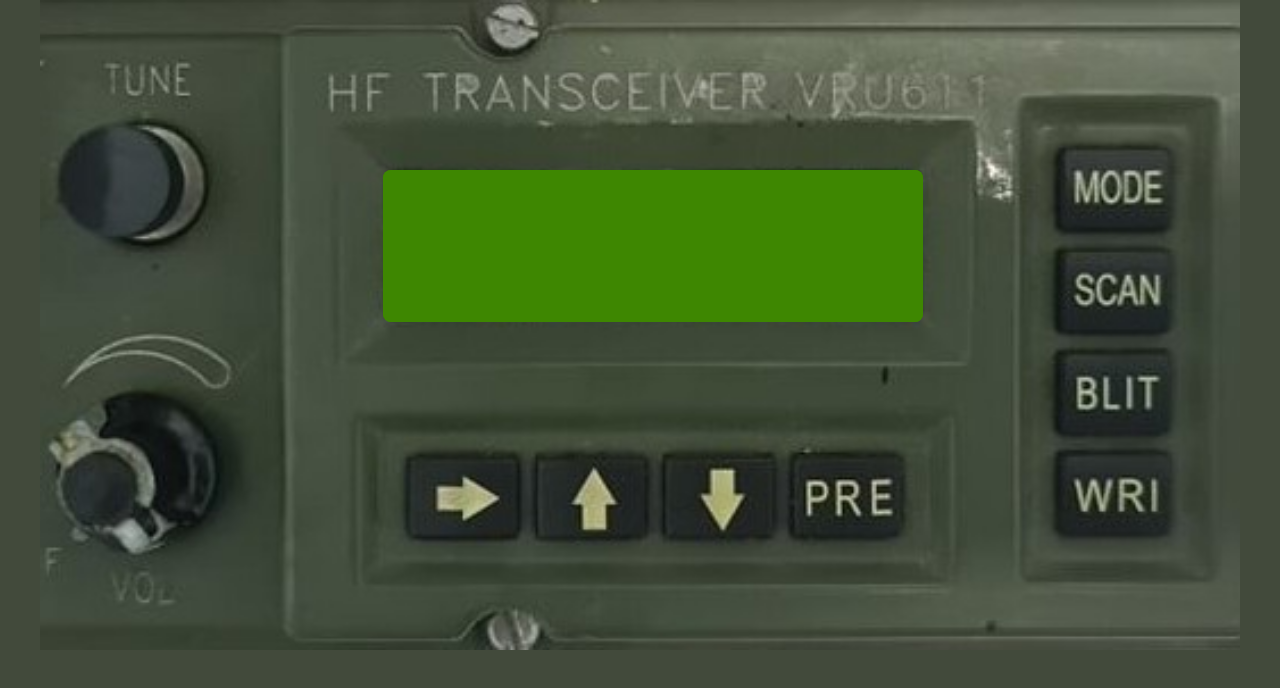
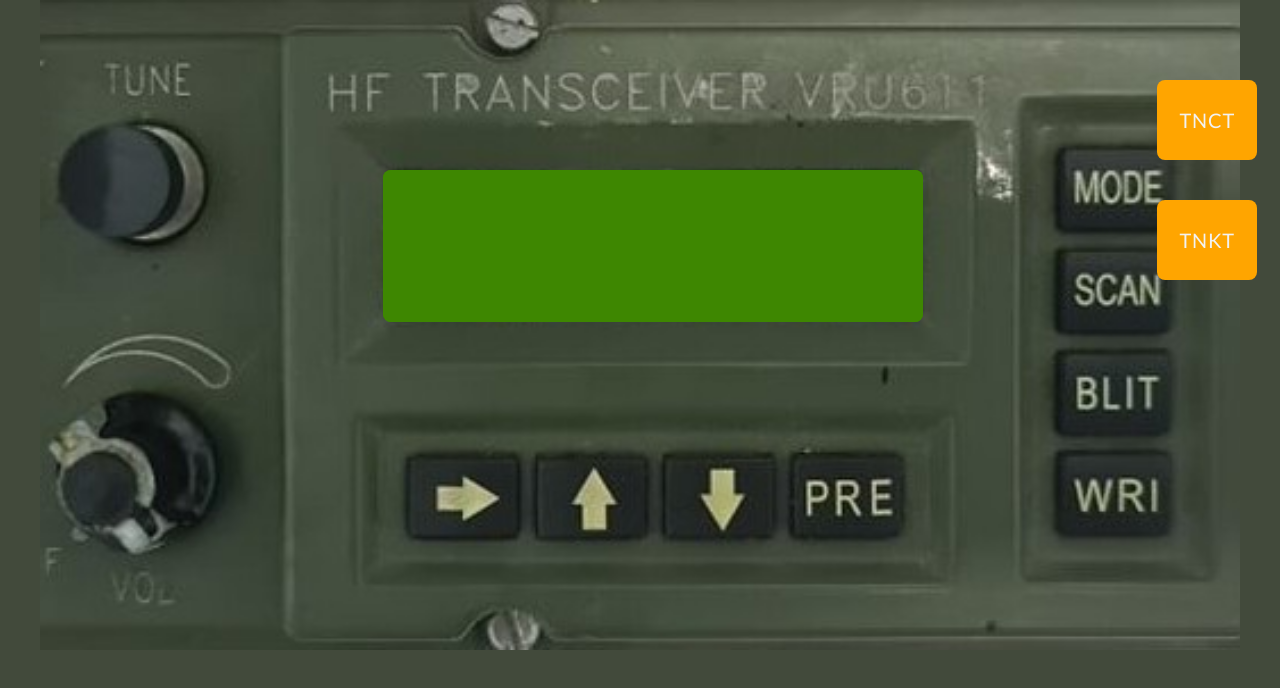
Before and after one commit to NamTruong997/trainingmachine, a React (Create React App) app: page / in a window 1280 px wide. Shown: the top 688 px of the page. Built offline with nearby package versions, Linux system fonts and the light colour scheme.

Commit message:
Add hdsd

```diff
--- a/src/assets/styles/global.scss
+++ b/src/assets/styles/global.scss
@@ -48,6 +48,17 @@
   }
 }
 
+ul{
+  padding-left: 20px;
+  margin-bottom: 1rem;
+}
+
+p{
+  margin-bottom: 0.75rem;
+}
+h3{
+  margin-bottom: 1rem;
+}
 .flicker {
   animation: flicker 1s infinite;
   text-decoration: underline;
--- a/src/assets/styles/variable.scss
+++ b/src/assets/styles/variable.scss
@@ -1,6 +1,5 @@
 $color-dark: #000;
 $color-white: #f2f2f2;
-$color-light: #ffa500;
 $color-light: #ffa500;
 $color-bg: #51574d;
 $color-screen: #3e8701;
--- a/src/components/common/modal/Modal.scss
+++ b/src/components/common/modal/Modal.scss
@@ -25,14 +25,19 @@
   }
 
   &__wraper {
-    display: flex;
+   display: flex;
+   line-height: 1.25;
+   font-size: 0.85rem;
+   max-height: 65vh;
+   overflow: auto;
   }
 
   &__content {
     position: relative;
-    width: 500px;
+    width: 900px;
     max-width: 80vw;
     padding: 3rem 2rem;
+    color: black;
     background-color: $color-white;
     border-radius: 5px;
     z-index: 1;
--- a/src/components/page/mainpage/MainPage.scss
+++ b/src/components/page/mainpage/MainPage.scss
@@ -87,4 +87,24 @@
       }
     }
   }
+  &__guidline{
+    position: absolute;
+    right: 1vw;
+    top: 10vh;
+    label{
+      display: block;
+      margin-bottom: 2rem;
+      opacity: 1;
+      background-color: $color-light;
+      width: 5rem;
+      font-size: 1rem;
+    }
+    @include mobile{
+      right: 1vw;
+      display: flex;
+      top: 10vh;
+      left: 1vw;
+      justify-content: center;
+    }
+  }
 }
--- a/src/components/page/mainpage/MainPage.tsx
+++ b/src/components/page/mainpage/MainPage.tsx
@@ -1,17 +1,31 @@
 import { faArrowDown, faArrowRight, faArrowUp } from "@fortawesome/free-solid-svg-icons";
 import { FontAwesomeIcon } from "@fortawesome/react-fontawesome";
+import iconClose from "assets/images/icon-close.png";
+import { Modal } from "components/common/modal/Modal";
 import { isEmpty } from "lodash";
 import React, { useEffect, useState } from "react";
+import { hdsdText, policyText } from "untils/content";
 import { generateData, getNumber, getRange } from "untils/logic";
 import Sreen, { ScreenDataType } from "../screen/Sreen";
 import "./MainPage.scss";
+
 const CHANEL_COUNT = 23;
 const MODEL_COUNT = 3;
 const STEPS = ["chanel", "rxLeft", "rxRight1", "rxRight2", "rxRight3", "rxRight4", "txLeft", "txRight1", "txRight2", "txRight3", "txRight4"];
 const Swal = require("sweetalert2");
 
 let chanelDef = localStorage.getItem("chanel") || "0";
-
+export interface ModalDataType {
+  show: boolean;
+  text: {
+    title: string,
+    content: string
+  };
+}
+const defaultContent = {
+  title: "",
+  content: ""
+}
 const SignInPage = () => {
   const [active, setActive] = useState<boolean>(false);
   const [done, setDone] = useState<number>(-1);
@@ -20,6 +34,10 @@
   const [chanel, setChanel] = useState(parseInt(chanelDef));
   const [pre, setPre] = useState<boolean>(false);
   const [data, setData] = useState<ScreenDataType>();
+  const [modal, setModal] = useState<ModalDataType>({
+    show: false,
+    text: defaultContent,
+  });
   // Input data
   useEffect(() => {
     let storedData = localStorage.getItem("chanels");
@@ -41,10 +59,9 @@
   };
 
   const onPre = () => {
-
     if (!pre) {
       setPre(true);
-      setDone(-1)
+      setDone(-1);
 
       wri === 0 && setStep(1);
     } else {
@@ -81,12 +98,12 @@
   };
 
   const onDone = () => {
-    if ( wri === 2) {
-      let storeData = JSON.parse(localStorage.getItem('chanels')!)
-      let newStore = {...storeData, ...{[chanel]: data}}
-      localStorage.setItem('chanels', JSON.stringify(newStore));
-      localStorage.setItem('chanel', chanel.toString());
-      setDone(0)
+    if (wri === 2) {
+      let storeData = JSON.parse(localStorage.getItem("chanels")!);
+      let newStore = { ...storeData, ...{ [chanel]: data } };
+      localStorage.setItem("chanels", JSON.stringify(newStore));
+      localStorage.setItem("chanel", chanel.toString());
+      setDone(0);
       setTimeout(() => {
         setDone(1);
 
@@ -98,19 +115,16 @@
         }, 1000);
       }, 1000);
     }
-
   };
   const onMode = () => {
-
     if (step !== 0) {
       if (!pre && step === 100) {
         if (data?.mode === MODEL_COUNT) {
-
-          setData({...data!,...{mode: 0}})
-        } else setData({...data!,...{mode: data?.mode! + 1}})
+          setData({ ...data!, ...{ mode: 0 } });
+        } else setData({ ...data!, ...{ mode: data?.mode! + 1 } });
       }
       if (pre && step === 100) {
-        setData({ ...data!, watt: !data?.watt});
+        setData({ ...data!, watt: !data?.watt });
         setPre(false);
       }
     }
@@ -121,16 +135,15 @@
       // View mode
       if (chanel === 0) {
         setChanel(CHANEL_COUNT);
-        if (!pre){
+        if (!pre) {
           getDataByChanel(CHANEL_COUNT);
         }
       } else {
         setChanel(chanel - 1);
-        if (!pre){
+        if (!pre) {
           getDataByChanel(chanel - 1);
         }
       }
-
     } else {
       let stepName = STEPS[step - 1];
       let range = getRange(stepName);
@@ -145,12 +158,12 @@
       // View mode
       if (chanel === CHANEL_COUNT) {
         setChanel(0);
-        if (!pre){
+        if (!pre) {
           getDataByChanel(0);
         }
       } else {
         setChanel(chanel + 1);
-        if (!pre){
+        if (!pre) {
           getDataByChanel(chanel + 1);
         }
       }
@@ -200,7 +213,7 @@
         </label>
       </section>
       <section className="mainpage__mid">
-        {data  && <Sreen active={active} pre={pre}  chanel={chanel} step={step} wri={wri} data={data} done={done}/>}
+        {data && <Sreen active={active} pre={pre} chanel={chanel} step={step} wri={wri} data={data} done={done} />}
 
         <div className="mainpage__direct">
           <input type="radio" id="direct1" name="direct" />
@@ -242,6 +255,33 @@
           WRI
         </label>
       </section>
+
+      <section className="mainpage__guidline">
+        <label onClick={()=>{setModal({show: true, text: hdsdText})}}>
+          TNCT
+        </label>
+        <label onClick={()=>{setModal({show: true, text: policyText})}}>
+          TNKT
+        </label>
+      </section>
+
+      {/* Modal popup */}
+      <Modal
+          isOpen={modal.show}
+          onBackClick={() => setModal({ show: false, text: defaultContent })}
+          onKeyEcs={() => setModal({ show: false, text: defaultContent })}
+        >
+          <img
+            src={iconClose}
+            loading="lazy"
+            alt="close"
+            className="modal__iconClose"
+            onClick={() => setModal({ show: false, text: defaultContent })}
+          />
+
+          <h3 className="modal__title">{modal.text.title}</h3>
+          <div className="modal__wraper" dangerouslySetInnerHTML={{__html: modal.text.content}} />
+        </Modal>
     </div>
   );
 };
--- /dev/null
+++ b/src/untils/content.ts
@@ -0,0 +1,64 @@
+export const hdsdText = {
+  title: "TÍNH NĂNG CHIẾN THUẬT ",
+  content: `
+  <div>
+      <p>
+      VRU-611 là máy thu phát sóng ngắn đơn biên quân dụng được sử dụng để liên lạc không phải tìm kiếm và vi chỉnh trong dải tần từ: 3.0000 ~ 15.9999 MHz mổi tần số làm việc cách nhau 100Hz. Máy sử dụng bộ vi sử lý để nhớ tần số công tác, hiển thị và quét kênh nhớ, tự động điều hưởng với thời gian ngắn độ chính xác cao.
+      </p>
+      <span>VRU-611 có chức năng khả năng như sau</span>
+      <ul>
+        <li>Nhớ tần số công tác hiển thì và quét kênh nhớ</li>
+        <li>Tự động kiểm tra trạng thái thông mạch, khả năng làm việc chính xác và ổn định của máy</li>
+        <li>Tự động điều hướng anten và thời gian ngắn độ chính xác cao.</li>
+      </ul>
+      <p>Máy sử dụng 03 loại anten: anten cần 2,4m, anten chếch 15m, anten 2 cực 44m</p>
+      <p>Vỏ của máy được đúc bằng nhôm hợp kim bảo đảm độ kín để chống ẩm, chống ướt và chịu được va đập, máy có kích thước nhỏ, gọn, trọng lượng nhẹ sử dụng thuận tiện khi cơ động.</p>
+      <p>VRU-611 sử dụng nguồn 14,4V một chiều, có thể dùng acqui, máy phát điện quay tay Ragono và có trang bị nguồn điện nạp nhanh để nạp điện cho acqui.</p>
+      <p>VRU-611 có khã năng làm việc trong điều kiện: nhiệt độ từ -10ºC ~ +50ºC, Độ ẩm tương đối: 98%</p>
+    </div>
+  `,
+};
+
+export const policyText = {
+  title: "TÍNH NĂNG KỸ THUẬT",
+  content: `
+  <div>
+     <h3>Chỉ tiêu kỷ thuật chung</h3>
+     <div>
+      <p>- Dãi tần công tác: từ 3,0000 ~ 15,9999 MHz giản cách tần số 100 Hz</p>
+      <p>- Chế độ công tác: USB, LSB. CW, NCW      </p>
+      <p>- Độ ổn định tần số: ±  2.10-6 </p>
+      <p>- Số kênh nhớ: 24 kênh</p>
+      <p>- Nguồn cung cấp: 14,4V (Cực âm tiếp đất)</p>
+      <p>- Dòng tiêu thụ</p>
+      <p>+ Khi thu ≤ 450mA</p>
+      <p>+ Khi phát</p>
+      <p>  Chế độ P thấp ≤ 2,5 A</p>
+      <p>Chế độ P cao ≥ 4,5 A</p>
+      <p>- Thời gian điều hướng: < 5 giây</p>
+      <p>- Kích thước 260mm X 80mm X 265mm</p>
+      <p>- Trong lượng, 4kg (không có nguồn acqui)</p>
+      <p>- Dãi tần công tác: từ 3,0000 ~ 15,9999 MHz giản cách tần số 100 Hz</p>
+      <p>- Dãi tần công tác: từ 3,0000 ~ 15,9999 MHz giản cách tần số 100 Hz</p>
+      <p>- Dãi tần công tác: từ 3,0000 ~ 15,9999 MHz giản cách tần số 100 Hz</p>
+      <p>- Dãi tần công tác: từ 3,0000 ~ 15,9999 MHz giản cách tần số 100 Hz</p>
+
+      <h3>Chỉ tiêu kĩ thuật máy phát</h3>
+      <p>- Công suất phát</p>
+      <p>+ Chế độ P thấp 4W ÷ 7W</p>
+      <p>+ Chế độ P cao 16 ÷ 24W</p>
+      <p>- Nén sóng ngang  ≤ - 40dB</p>
+      <p>- Nén một biên tần ≤ - 40dB</p>
+      <p>- Nén âm tầng vao micro ≤ 15mV/150 Ω</p>
+
+      <h3>Chỉ tiêu kĩ thuật máy thu</h3>
+      <p>- Độ nhạy máy thu</p>
+      <p> Độ nhạy máy thu</p>
+      <p>* Chế độ USB : ≤ 1µV (SINAD = 12dB )</p>
+      <p>* Chế độ CW : ≤ 0,5µV (SINAD = 12 dB)</p>
+      <p>* Chế độ NCW ≤ 0,3µV (SINAD = 12 Db)</p>
+      <p>- Công suất âm tần ra loa: ≥7,8V/ Tải 600Ω</p>
+     </div>
+  </div>
+  `,
+};
```
Also changed, not shown: src/assets/images/icon-close.png (added).
